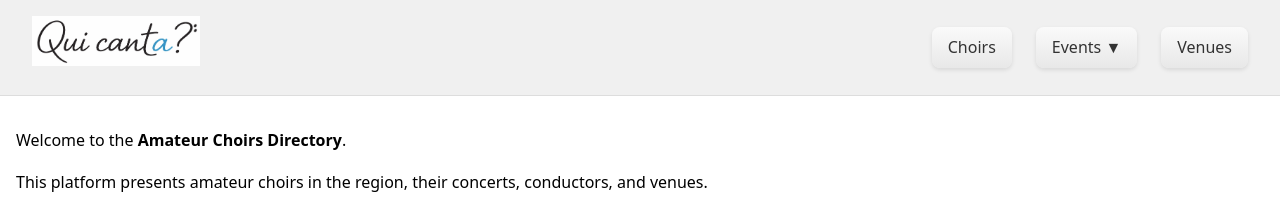
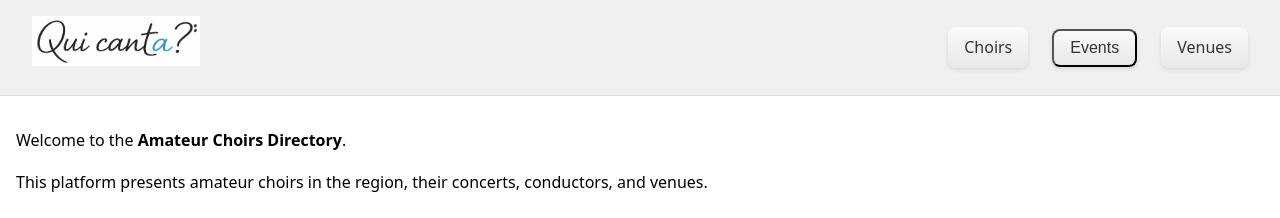
Before and after one commit to jllobera/quicanta, a Jekyll site: the page built from index.md, in a window 1280 px wide. Shown: the top 218 px of the page. Built offline with Jekyll 4.4.1, drawn with Linux system fonts in a browser that asks for light colours.

Commit message:
Improve header navigation accessibility and structure

```diff
--- a/_layouts/default.html
+++ b/_layouts/default.html
@@ -7,7 +7,7 @@
 </head>
 
 <body>
-  <header>
+<header>
     <h1>
       <a href="{{ '/' | relative_url }}">
         <img src="{{ '/assets/img/logo-1.jpg' | relative_url }}" alt="{{ site.title }}" class="logo">
@@ -15,14 +15,16 @@
     </h1>
 
     <!-- Hamburger toggle for mobile -->
-    <button id="nav-toggle" aria-label="Toggle navigation">☰</button>
+    <button id="nav-toggle" aria-label="Toggle navigation" aria-expanded="false">
+      ☰
+    </button>
 
     <nav id="main-nav">
       <ul class="main-nav">
         <li><a href="{{ '/choirs/' | relative_url }}" class="nav-btn">Choirs</a></li>
 
         <li class="has-submenu">
-          <span class="submenu-toggle nav-btn">Events ▼</span>
+          <button class="submenu-toggle nav-btn" type="button">Events</button>
           <ul class="submenu">
             <li><a href="{{ '/events/' | relative_url }}" class="nav-btn">Event list</a></li>
             <li><a href="{{ '/agenda/' | relative_url }}" class="nav-btn">Agenda</a></li>
@@ -34,8 +36,6 @@
     </nav>
   </header>
 
-
-
   <main>
     {{ content }}
   </main>
@@ -43,8 +43,6 @@
   <footer>
     <p>© {{ site.time | date: "%Y" }}</p>
   </footer>
-
-  <script src="{{ '/assets/js/nav.js' | relative_url }}"></script>
 
   <script>
   document.addEventListener("DOMContentLoaded", function() {
@@ -65,5 +67,4 @@
   </script>
 
 </body>
-
 </html>
```
Also changed, not shown: other parts of _layouts/default.html (+4 -0 lines).
